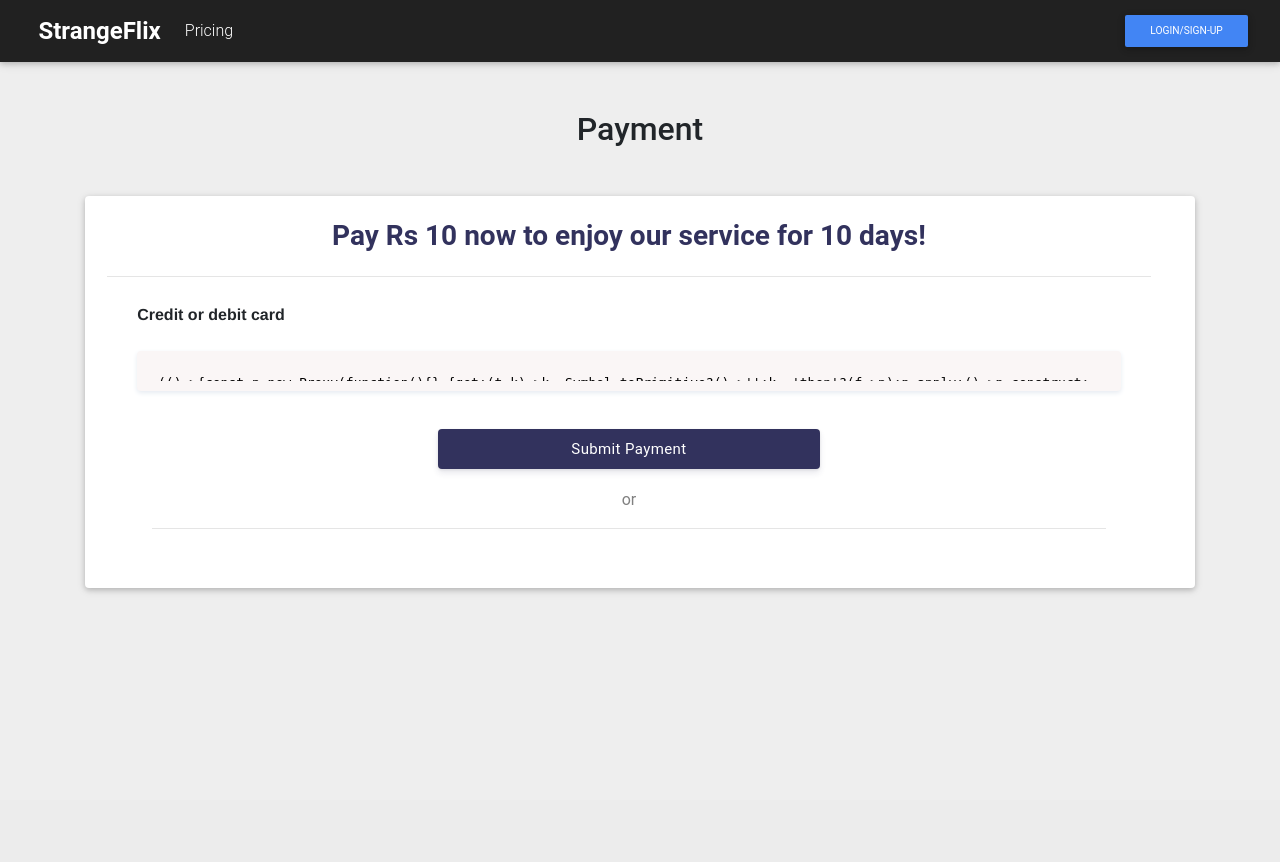
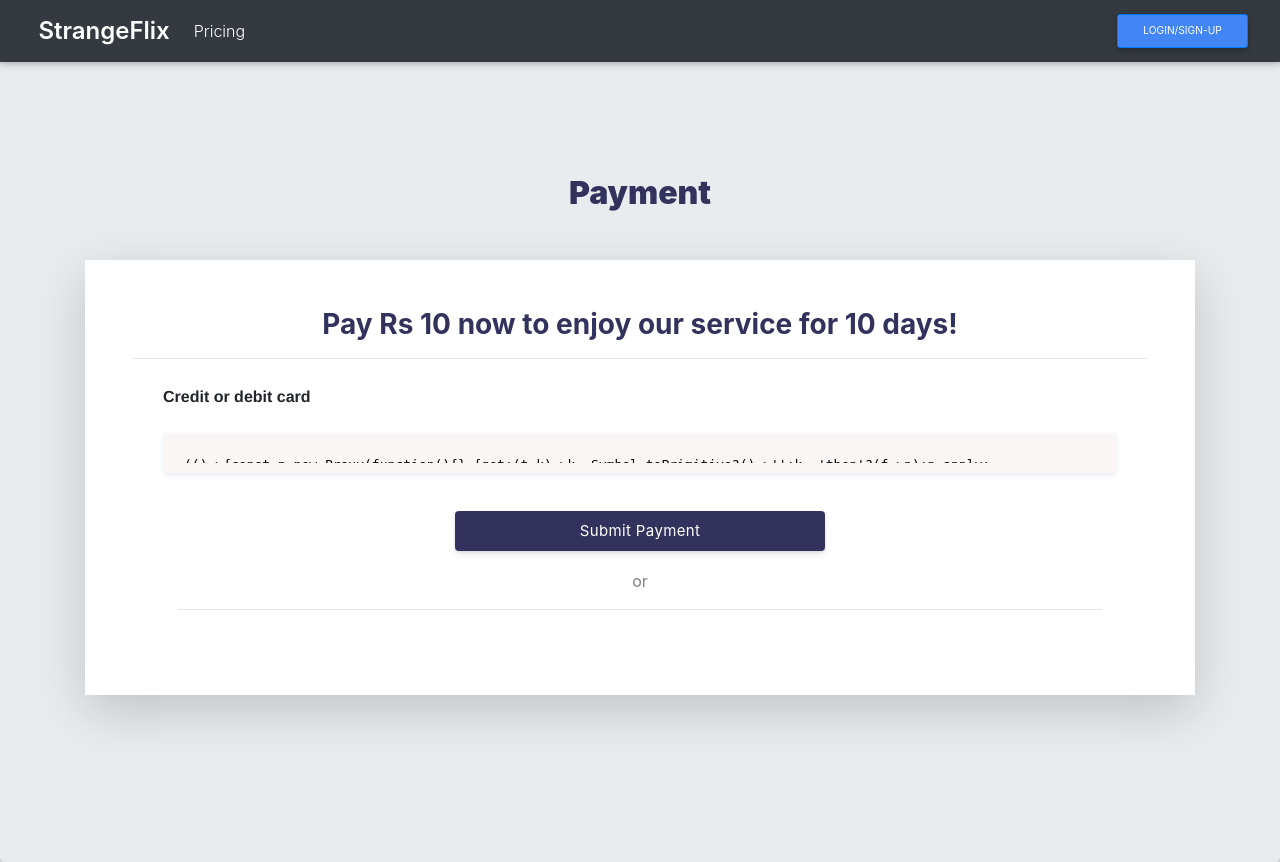
Before and after one commit to abhaykatheria/StrangeFLix, a Django app: template strangeflix/templates/payment.html in a window 1280 px wide. Before the commit the page ends 593 px from the top, so only its background shows below. Run offline with Django 3.2, Linux system fonts and the light colour scheme; the template is opened without the code that fills it: most values are stand-ins (such as "Sample title", 1, 10 or a date in 2020); some libraries are stand-ins or nearby versions; some web fonts are replaced.

Commit message:
payment page style

```diff
--- a/strangeflix/templates/payment.html
+++ b/strangeflix/templates/payment.html
@@ -1,7 +1,7 @@
 {% extends 'new_base.html' %}
 
 {% block extra_head %}
-
+<link rel="stylesheet" href="https://maxcdn.bootstrapcdn.com/bootstrap/4.5.2/css/bootstrap.min.css">
 <style media="screen">
     #stripeBtnLlabel {
         font-family: "Helvetica Neue", Helvetica, sans-serif;
@@ -71,10 +71,7 @@
     }
 
 
-    .card {
-        padding: 2%;
-        padding-right: 4%;
-    }
+
 
     .StripeElement {
         box-sizing: border-box;
@@ -105,6 +102,8 @@
 
 <body class="grey lighten-3">
     {% include 'navbar.html' %}
+    <div class="conainer-fluid jumbotron " style="height: 100vh;">
+
     <!--Main layout-->
     <main>
 
@@ -113,16 +112,17 @@
         <div class="container wow fadeIn">
 
             <!-- Heading -->
-            <h2 class="my-5 h2 text-center">Payment</h2>
+            <h1 class="my-5 h2 text-center" style="font-weight: 900; color: #32325D;">Payment</h1>
 
             <!--Grid row-->
-            <div class="row">
+            <div class="row" >
 
                 <!--Grid column-->
-                <div class="col-md-12 mb-4">
+                <div class="col-md-12 mb-4" >
+                    <div class="shadow-lg p-5 mb-4 bg-white">
+                    <!--Card-->
 
-                    <!--Card-->
-                    <div class="card">
+
                         <!--Card content-->
                         <script src="https://js.stripe.com/v3/"></script>
                         <div class="container-fluid" align="center">
@@ -179,9 +179,9 @@
 
 
 
+
+                    <!--/.Card-->
                     </div>
-                    <!--/.Card-->
-
                 </div>
                 <!--Grid column-->
 
@@ -192,6 +192,7 @@
         </div>
     </main>
     <!--Main layout-->
+    </div>
 
 </body>
 
```
Also changed, not shown: strangeflix/db.sqlite3.
